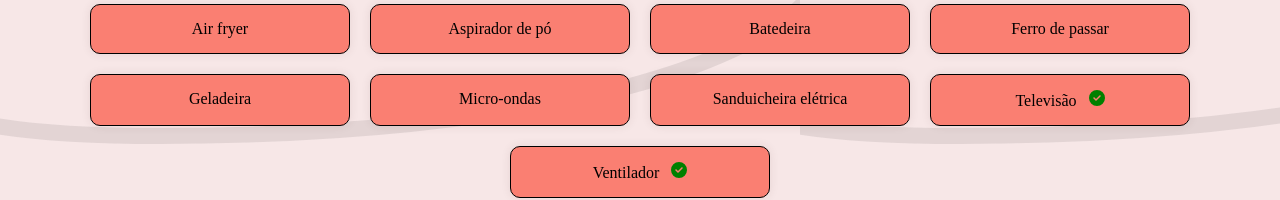
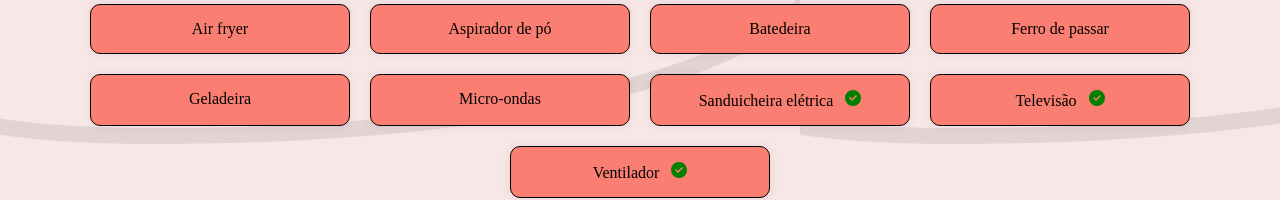
Before and after one commit to NetoNobre/noivadomaijr, a React (Create React App) app in the folder noivadomaijr/: page / in a window 1280 px wide. Shown: the part 424-624 px from the top of the page. Built offline with nearby package versions, Linux system fonts and the light colour scheme.

Commit message:
presenetees check

```diff
--- a/noivadomaijr/src/App.js
+++ b/noivadomaijr/src/App.js
@@ -18,7 +18,7 @@ const CatalogoPresentes = () => {
   };
 
   // Lista de presentes escolhidos
-  const presentesEscolhidos = ['Televisão', 'MOP', 'Ventilador', 'Cortina Blackout'];
+  const presentesEscolhidos = ['Televisão', 'MOP', 'Ventilador', 'Cortina Blackout', 'Sanduicheira elétrica'];
 
   // Função que verifica se um presente já foi escolhido
   const isEscolhido = (presente) => presentesEscolhidos.includes(presente);
```
